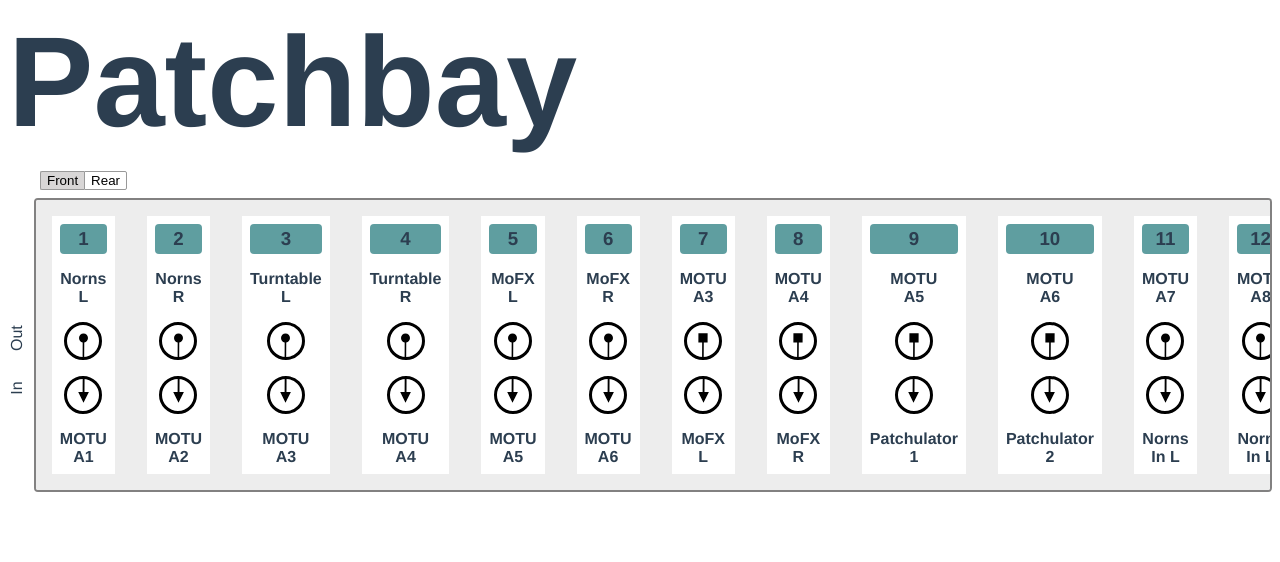
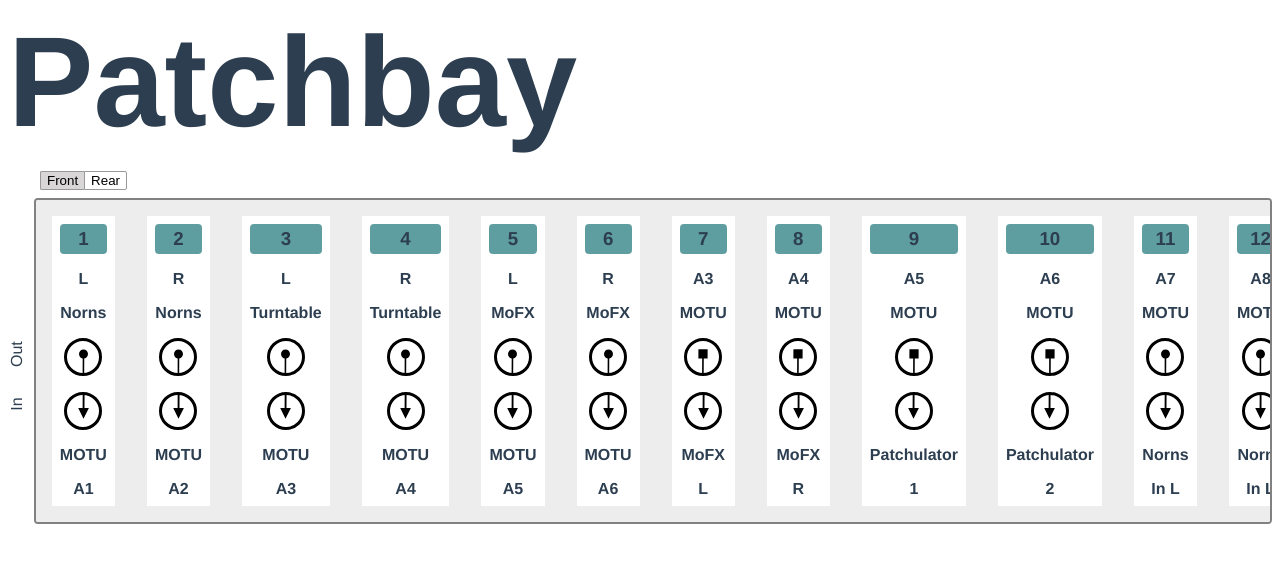
Before and after one commit to jasonbirchler/patchbay, a Vue app: page / in a window 1280 px wide. Shown: the top 562 px of the page. Built offline with nearby package versions, Linux system fonts and the light colour scheme.

Commit message:
get rid of nasty <br/>

```diff
--- a/src/components/PatchPoint.vue
+++ b/src/components/PatchPoint.vue
@@ -1,7 +1,8 @@
 <template>
     <div :class="['point', direction, connector, mode, channel]">
         <i></i>
-        <h4>{{ device }}<br />{{ channel }}</h4>
+        <h4>{{ device }}</h4>
+        <h4>{{ channel }}</h4>
     </div>
 </template>
 
```
